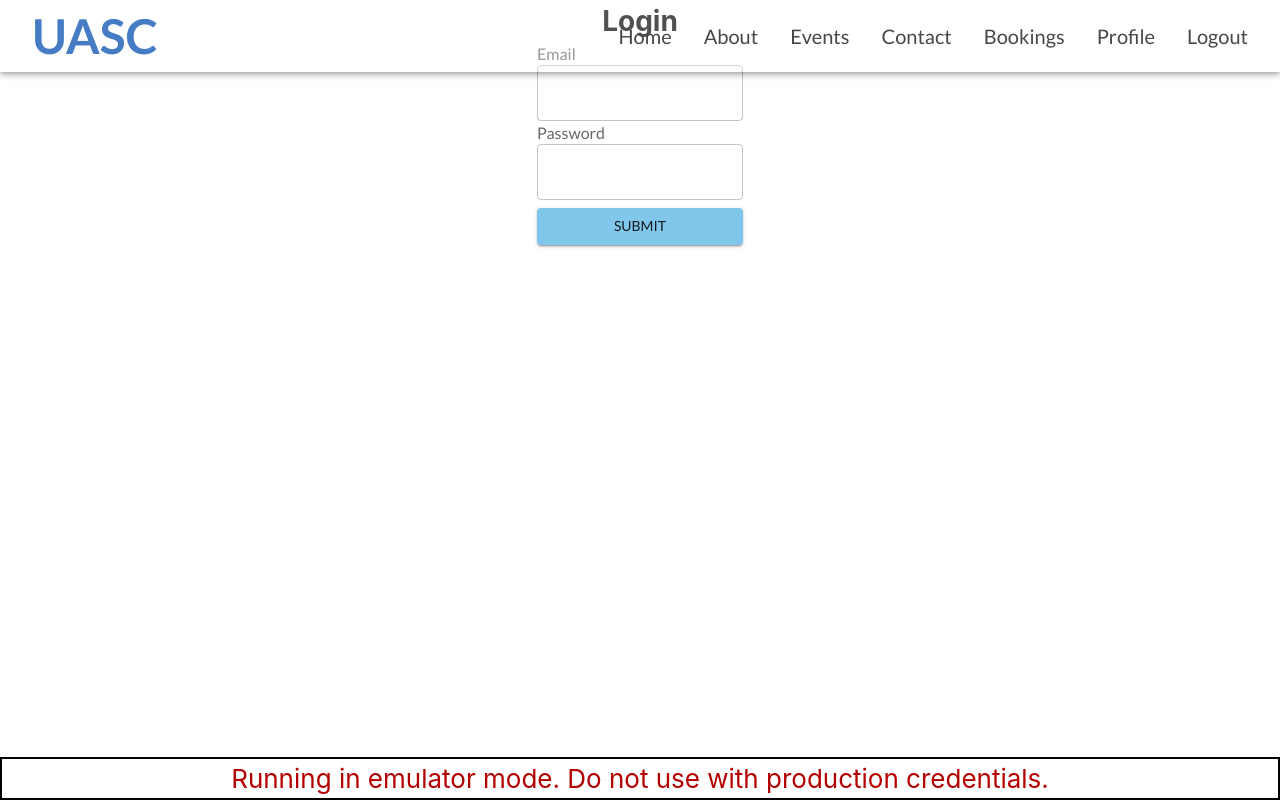
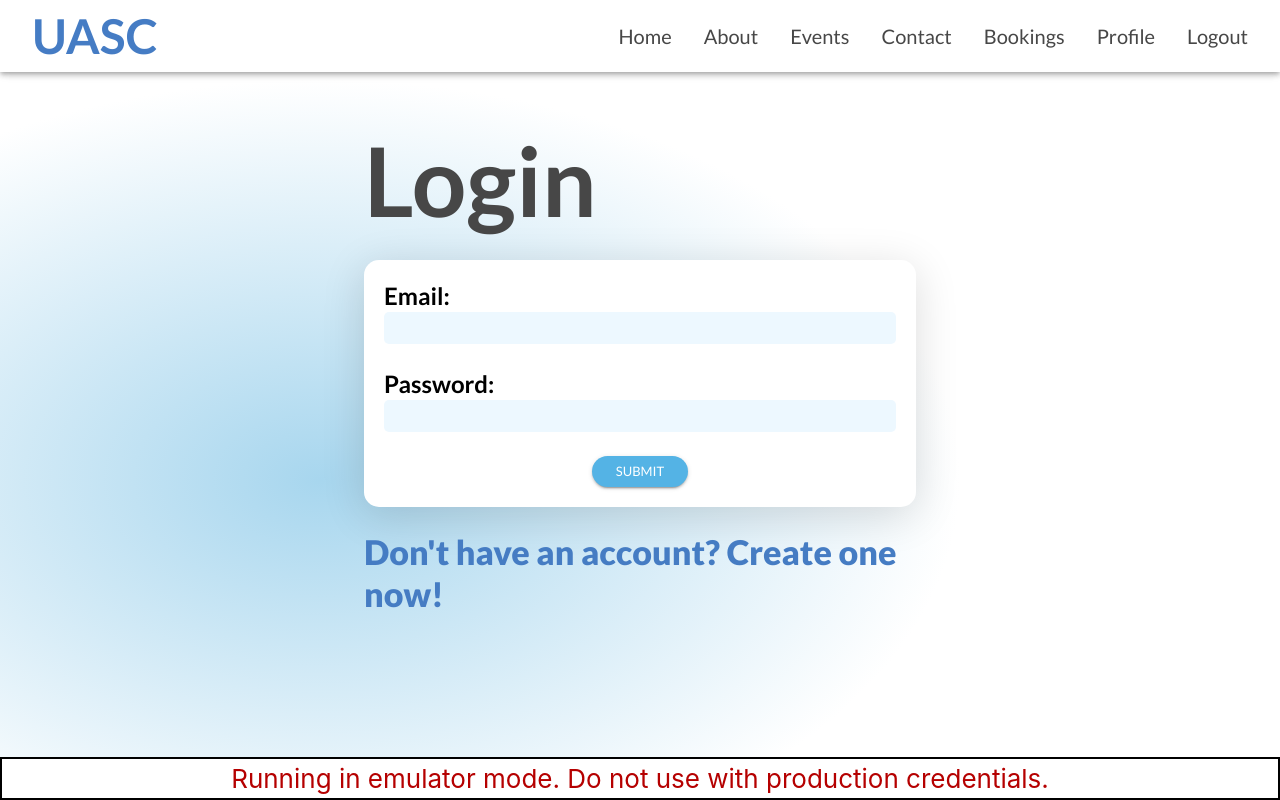
Before and after one commit to UoaWDCC/uasc-web, a React (Create React App) app in the folder frontend/: page /login in a window 1280 px wide. Built offline with nearby package versions, Linux system fonts and the light colour scheme.

Commit message:
Updated Login Page Styling

```diff
--- a/frontend/src/components/LoginForm.js
+++ b/frontend/src/components/LoginForm.js
@@ -1,6 +1,6 @@
 import React, { useState } from "react"
 import { useNavigate } from "react-router-dom"
-import { Alert, Button, FormControl, FormLabel, TextField } from "@mui/material"
+import { Alert, Button, TextField, Typography, Stack } from "@mui/material"
 import { getAuth, signInWithEmailAndPassword } from "firebase/auth"
 
 const LoginForm = () => {
@@ -57,28 +57,84 @@ const LoginForm = () => {
   }
 
   return (
+    <div
+      style={{
+        backgroundColor: "white",
+        padding: "20px",
+        borderRadius: "15px",
+        boxShadow: "0px 8px 44px 0px rgba(0, 0, 0, 0.14)",
+      }}
+    >
       <form onSubmit={handleSubmit}>
-      <FormControl>
-        <FormLabel style={{ textAlign: "left" }}>Email</FormLabel>
+        <Stack sx={{ marginBottom: "24px" }}>
+          <Typography
+            variant="h5"
+            align="left"
+            color="black"
+            sx={{ fontWeight: "700" }}
+          >
+            Email:
+          </Typography>
+
           <TextField
+            variant="standard"
             id="email"
             onChange={(e) => setEmail(e.target.value)}
             required
-        ></TextField>
-        <FormLabel style={{ textAlign: "left" }}>Password</FormLabel>
+            InputProps={{
+              disableUnderline: true,
+            }}
+            style={{
+              width: "100%",
+              background: "#EDF8FF",
+              "&:hover": {
+                borderColor: "transparent",
+              },
+              borderRadius: "5px",
+            }}
+          />
+        </Stack>
+        <Stack sx={{ marginBottom: "24px" }}>
+          <Typography
+            variant="h5"
+            align="left"
+            color="black"
+            sx={{ fontWeight: "700" }}
+          >
+            Password:
+          </Typography>
           <TextField
+            variant="standard"
             type="password"
             id="password"
             onChange={(e) => setPassword(e.target.value)}
             required
-        ></TextField>
+            InputProps={{
+              disableUnderline: true,
+            }}
+            style={{
+              width: "100%",
+              background: "#EDF8FF",
+              "&:hover": {
+                borderColor: "transparent",
+              },
+              borderRadius: "5px",
+            }}
+          />
+        </Stack>
         <Button
           type="submit"
+          disabled={loginSuccessful}
           variant="contained"
-          disabled={loginSuccessful}
-          sx={{ marginTop: "1vh" }}
+          color="buttonPrimary"
+          size="small"
+          sx={{
+            borderRadius: "100px",
+            paddingX: "24px",
+            textTransform: "none",
+          }}
         >
-          Submit
+          SUBMIT
         </Button>
         {loginSuccessful ? (
           <Alert severity="success" sx={{ marginTop: "1vh" }}>
@@ -90,8 +146,8 @@ const LoginForm = () => {
             {loginErrorMessage}
           </Alert>
         ) : null}
-      </FormControl>
       </form>
+    </div>
   )
 }
 
--- a/frontend/src/pages/Login.js
+++ b/frontend/src/pages/Login.js
@@ -1,11 +1,41 @@
 import React from "react"
 import LoginForm from "../components/LoginForm"
+import { Typography, Stack, Container, Link } from "@mui/material"
 
 const Login = () => {
   return (
-    <div>
-      <h1>Login</h1>
-      <LoginForm />
+    <div
+      style={{
+        backgroundColor: "#f4f4f4",
+        height: "100%",
+        width: "100%",
+        backgroundImage:
+          "radial-gradient(ellipse 50% 50% at 25% 60%, #81c7ebaa, #ffffff)",
+      }}
+    >
+      <Container maxWidth="sm">
+        <Stack spacing={3} sx={{ paddingTop: "124px" }}>
+          <Typography
+            variant="h1"
+            align="left"
+            color="#474747"
+            sx={{ fontWeight: "bold" }}
+          >
+            Login
+          </Typography>
+          <LoginForm />
+          <Link
+            align="left"
+            href="/register"
+            variant="h4"
+            underline="none"
+            color="#457CC3"
+            sx={{ fontWeight: "900" }}
+          >
+            Don't have an account? Create one now!
+          </Link>
+        </Stack>
+      </Container>
     </div>
   )
 }
```
Lines whose indentation alone changed are shown as unchanged.
